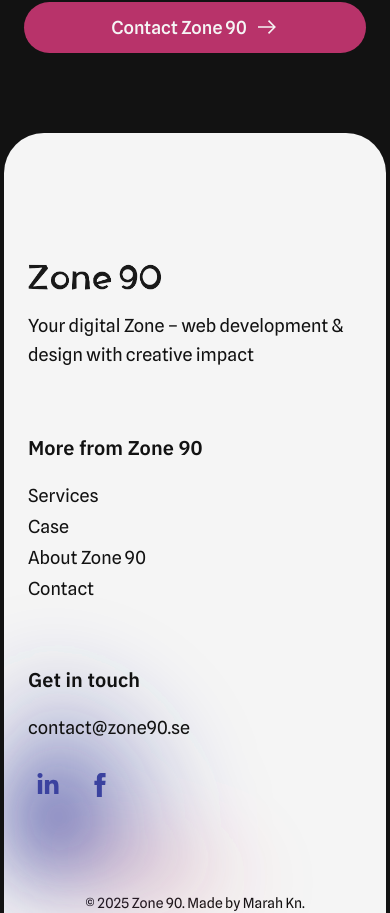
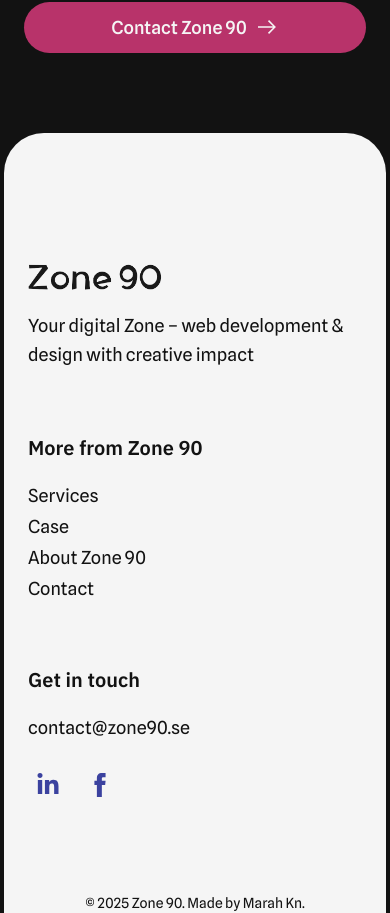
Before and after one commit to Marahkny/Marahs-portofolio, a Next.js app: page / in a window 390 px wide. Shown: the part 6619-7532 px from the top of the page. Built offline with nearby package versions, Linux system fonts and the light colour scheme.

Commit message:
fixa footer

```diff
--- a/src/app/Componenet/Footer.js
+++ b/src/app/Componenet/Footer.js
@@ -6,9 +6,10 @@ import GradintieFooter from "./gradintietfooter";
 export default function Footer() {
   return (
     <footer className=" relative bg-[#F5F5F5]  px-6 pt-[130px] mx-1 overflow-hidden rounded-t-[40px]">
-       <div className="absolute inset-0">
-          <GradintieFooter />
-        </div>
+    <div className="absolute inset-0 hidden sm:block">
+  <GradintieFooter />
+</div>
+
       <div className=" relative z-0 max-w-8xl mx-auto grid grid-cols-1 md:grid-cols-3 pb-20 gap-16">
 
 
```
